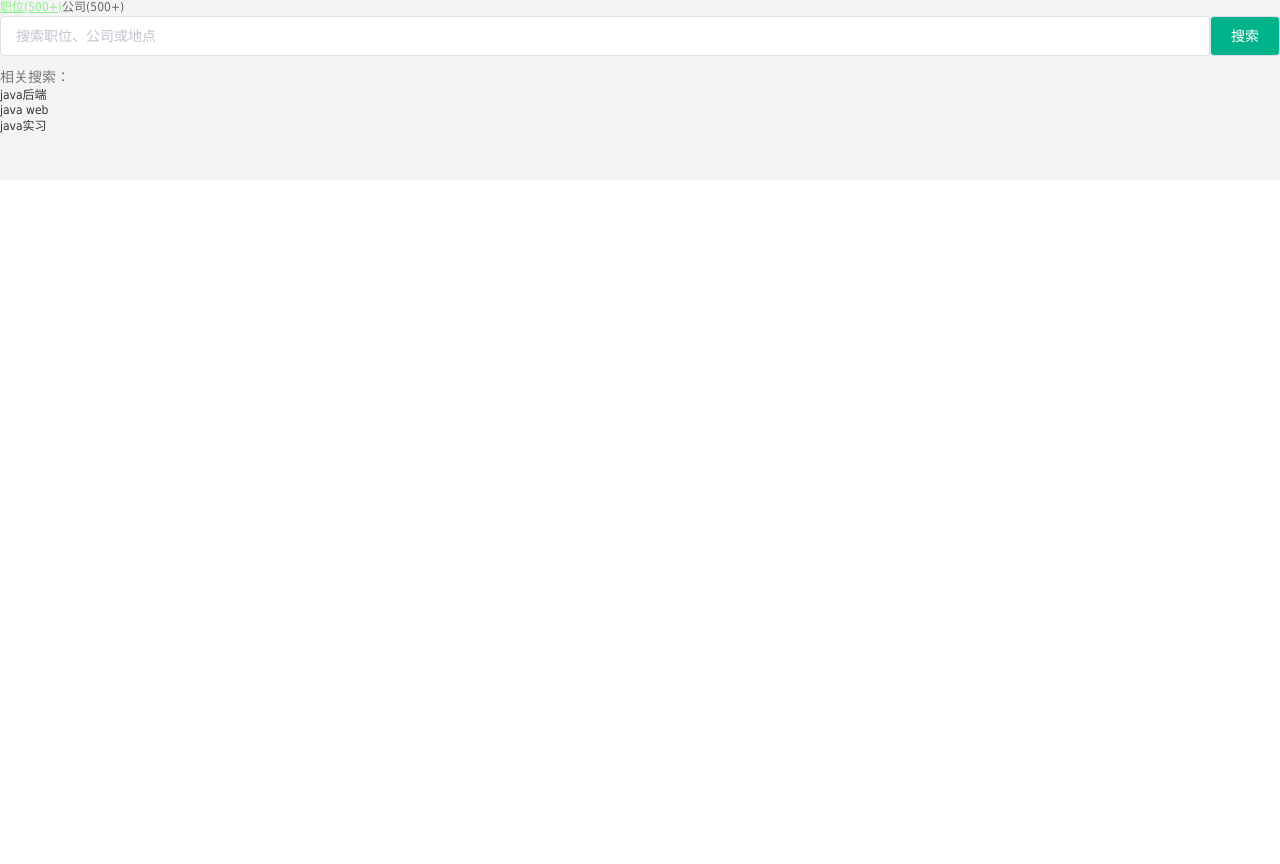
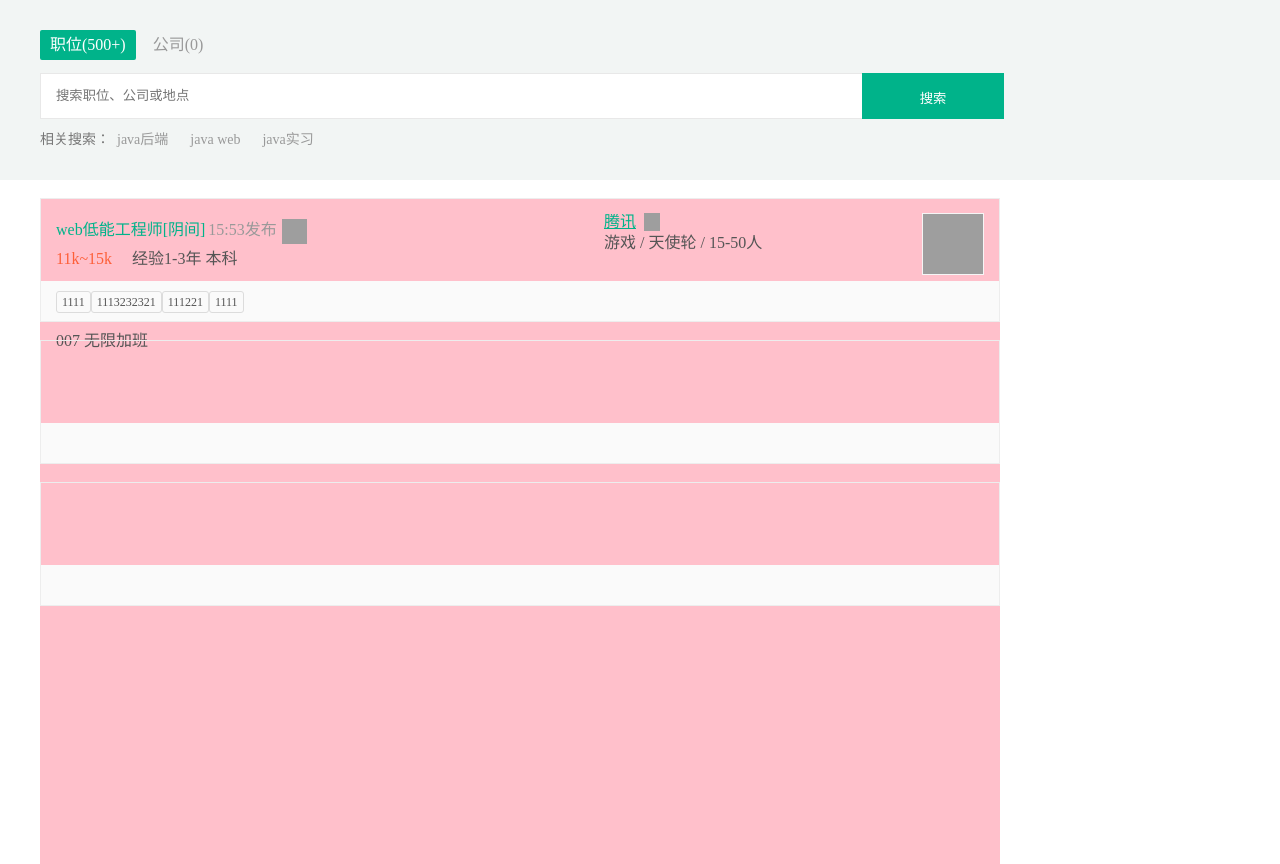
Before and after one commit to Coco0818/wuyanzu, a Vue app: page / in a window 1280 px wide. Before the commit the page ends 800 px from the top, so only its background shows below. Built offline with nearby package versions, Linux system fonts and the light colour scheme; grey boxes are pictures that could not be loaded.

Commit message:
feat:search页面完成一半

```diff
--- a/public/index.html
+++ b/public/index.html
@@ -5,7 +5,7 @@
     <meta http-equiv="X-UA-Compatible" content="IE=edge" />
     <meta name="viewport" content="width=device-width,initial-scale=1.0" />
     <link rel="icon" href="<%= BASE_URL %>favicon.ico" />
-    <link rel="stylesheet" href="../reset.css" />
+    <link rel="stylesheet" href="/reset.css" />
     <title><%= htmlWebpackPlugin.options.title %></title>
   </head>
   <body>
--- /dev/null
+++ b/public/reset.css
@@ -0,0 +1,48 @@
+/* http://meyerweb.com/eric/tools/css/reset/
+   v2.0 | 20110126
+   License: none (public domain)
+*/
+
+html, body, div, span, applet, object, iframe,
+h1, h2, h3, h4, h5, h6, p, blockquote, pre,
+a, abbr, acronym, address, big, cite, code,
+del, dfn, em, img, ins, kbd, q, s, samp,
+small, strike, strong, sub, sup, tt, var,
+b, u, i, center,
+dl, dt, dd, ol, ul, li,
+fieldset, form, label, legend,
+table, caption, tbody, tfoot, thead, tr, th, td,
+article, aside, canvas, details, embed,
+figure, figcaption, footer, header, hgroup,
+menu, nav, output, ruby, section, summary,
+time, mark, audio, video {
+	margin: 0;
+	padding: 0;
+	border: 0;
+	font-size: 100%;
+	font: inherit;
+	vertical-align: baseline;
+}
+/* HTML5 display-role reset for older browsers */
+article, aside, details, figcaption, figure,
+footer, header, hgroup, menu, nav, section {
+	display: block;
+}
+body {
+	line-height: 1;
+}
+ol, ul {
+	list-style: none;
+}
+blockquote, q {
+	quotes: none;
+}
+blockquote:before, blockquote:after,
+q:before, q:after {
+	content: '';
+	content: none;
+}
+table {
+	border-collapse: collapse;
+	border-spacing: 0;
+}
--- a/reset.css
+++ /dev/null
@@ -1,62 +0,0 @@
-/* 清除内外边距 */
-body, h1, h2, h3, h4, h5, h6, hr, p, blockquote,
-dl, dt, dd, ul, ol, li,
-pre,
-fieldset, lengend, button, input, textarea,
-th, td {
-    margin: 0;
-    padding: 0;
-}
-
-/* 设置默认字体 */
-body,
-button, input, select, textarea { /* for ie */
-    /*font: 12px/1 Tahoma, Helvetica, Arial, "宋体", sans-serif;*/
-    font: 12px/1.3 "Microsoft YaHei",Tahoma, Helvetica, Arial, "\5b8b\4f53", sans-serif; /* 用 ascii 字符表示，使得在任何编码下都无问题 */
-    color: #333;
-}
-
-
-h1 { font-size: 18px; /* 18px / 12px = 1.5 */ }
-h2 { font-size: 16px; }
-h3 { font-size: 14px; }
-h4, h5, h6 { font-size: 100%; }
-
-address, cite, dfn, em, var, i{ font-style: normal; } /* 将斜体扶正 */
-b, strong{ font-weight: normal; } /* 将粗体扶细 */
-code, kbd, pre, samp, tt { font-family: "Courier New", Courier, monospace; } /* 统一等宽字体 */
-small { font-size: 12px; } /* 小于 12px 的中文很难阅读，让 small 正常化 */
-
-/* 重置列表元素 */
-ul, ol { list-style: none; }
-
-/* 重置文本格式元素 */
-a { text-decoration: none; color: #666;}
-
-
-/* 重置表单元素 */
-legend { color: #000; } /* for ie6 */
-fieldset, img { border: none; }
-button, input, select, textarea {
-    font-size: 100%; /* 使得表单元素在 ie 下能继承字体大小 */
-}
-
-/* 重置表格元素 */
-table {
-    border-collapse: collapse;
-    border-spacing: 0;
-}
-
-/* 重置 hr */
-hr {
-    border: none;
-    height: 1px;
-}
-
-/* 让非ie浏览器默认也显示垂直滚动条，防止因滚动条引起的闪烁 */
-html { overflow-y: scroll; }
-
-a:hover{
-    color : lightgreen;
-    text-decoration: underline;
-}
--- a/src/App.vue
+++ b/src/App.vue
@@ -1,16 +1,19 @@
 <template>
   <div class="serach-container">
+    <!-- 搜索框 -->
     <div class="search-header">
-      <div class="searchTab">
-        <a href="javascript:;">职位(500+)</a>
-        <a href="javascript:;">公司(500+)</a>
+      <div class="search-bar">
+        <div class="search-tab">
+          <a href="javascript:;" class="active">职位(500+)</a>
+          <a href="javascript:;" class="disable" disabled>公司(0)</a>
         </div>
         <div class="search-keyword">
-        <el-input
+          <input
             placeholder="搜索职位、公司或地点"
             class="search-input"
-        ></el-input>
-        <el-button class="search-button">搜索</el-button>
+            v-model="xxx"
+          />
+          <button class="search-button">搜索</button>
           <!-- <input type="text" placeholder="搜索职位、公司或地点" /> -->
         </div>
         <div class="search-title">
@@ -23,22 +26,142 @@
         </div>
       </div>
     </div>
+    <!-- 搜索列表 -->
+    <div class="search-content">
+      <div class="search-content-left">
+        <div class="job">
+          <ul class="job-ul">
+            <li class="job-ul-li">
+              <div class="job-ul-li-top">
+                <div class="job-position">
+                  <div class="job-position-top">
+                    <a href="javascript:;" class="job-position-top-link"
+                      >web低能工程师[阴间]</a
+                    >
+                    <span class="job-position-top-time">15:53发布</span>
+                    <div class="chat_me"></div>
+                  </div>
+                  <div class="job-position-bottom">
+                    <span class="job-position-money">11k~15k</span>
+                    经验1-3年 本科
+                  </div>
+                </div>
+                <div class="job-company">
+                  <div class="job-company-name">
+                    <a href="javascript:;" class="job-company-link">腾讯</a>
+                    <i class="job-company-mark">
+                      <span style="display: none"
+                        >该企业已上传营业执照并通过资质验证审核
+                      </span>
+                    </i>
+                  </div>
+                  <div class="job-company-industry">
+                    游戏 / 天使轮 / 15-50人
+                  </div>
+                </div>
+                <div class="job-com_logo">
+                  <a href="javascript:;">
+                    <img
+                      src="//www.lgstatic.com/thumbnail_120x120/i/image/M00/3D/04/Ciqc1F8pCkeAEB4mAAAKiczPn0E302.jpg"
+                      alt=""
+                      class="jon-com-logo-img"
+                    />
+                  </a>
+                </div>
+              </div>
+              <div class="job-ul-li-bottom">
+                <div class="job-ul-li-bottom-left">
+                  <span>1111</span>
+                  <span>1113232321</span>
+                  <span>111221</span>
+                  <span>1111</span>
+                </div>
+                <div class="job-ul-li-bottom-right">007 无限加班</div>
+              </div>
+            </li>
+            <li class="job-ul-li">
+              <div class="job-ul-li-top"></div>
+              <div class="job-ul-li-bottom"></div>
+            </li>
+            <li class="job-ul-li">
+              <div class="job-ul-li-top"></div>
+              <div class="job-ul-li-bottom"></div>
+            </li>
+          </ul>
+        </div>
+      </div>
+      <div class="search-content-right"></div>
+    </div>
+  </div>
 </template>
 <script>
-export default {};
+export default {
+  data() {
+    return {
+      xxx: "",
+    };
+  },
+};
 </script>
 <style scoped>
 .search-header {
   height: 180px;
   background-color: #f2f5f4;
 }
-
+.search-bar {
+  width: 1200px;
+  margin: 0 auto;
+  padding-top: 30px;
+  height: 46px;
+}
 .search-keyword {
   display: flex;
+}
+.search-input {
+  display: inline-block;
+  padding: 12px 15px;
+  width: 791px;
+  height: 20px;
+  line-height: 20px;
+  border-color: #fff;
+  border: 1px solid #E8E8E8;
+  border-right: 0;
+}
+.search-input:focus {
+  outline: none;
+  border: 1px solid #00b38a;
+  border-right: none;
+}
+.search-tab {
+  margin-bottom: 13px;
+}
+.search-tab a {
+  display: inline-block;
+  margin-right: 7px;
+  padding: 7px 10px;
+  border-radius: 2px;
+  text-decoration: none;
+}
+.search-tab .disable {
+  color: #999;
+}
+.search-tab .active {
+  background-color: #00b38a;
+  color: #fff;
 }
 .search-button {
   background-color: #00b38a;
   color: #fff;
+  width: 142px;
+  height: 46px;
+  padding: 15px 55px;
+  border: 0;
+}
+.search-button:hover {
+  background-color: #00a58a;
+}
+.search-title {
+  display: flex;
 }
 .search-title-tip {
   display: inline-block;
@@ -49,7 +172,162 @@ export default {};
   color: #777;
   line-height: 22px;
 }
-search-title-content {
+.search-title-ul {
+  display: flex;
+  margin-right: 7px;
+  margin-top: 10px;
+  height: 22px;
+  line-height: 22px;
+}
+.search-title-content {
   font-size: 14px;
+  margin-right: 22px;
+  color: #999;
+}
+
+/* 搜索列表 */
+.search-content {
+  width: 1200px;
+  margin: 0 auto;
+  display: flex;
+}
+.search-content-left {
+  width: 960px;
+}
+.search-content-left .job {
+  widows: 960px;
+  background-color: pink;
+
+  height: 666px;
+}
+.job-ul-li {
+  position: relative;
+  color: #555;
+  border: 1px solid #ededed;
+  margin-top: 18px;
+}
+.job-ul-li-top {
+  width: 928px;
+  height: 68px;
+  padding: 14px 15px 0;
+  display: flex;
+}
+.job-ul-li-bottom {
+  width: 928px;
+  height: 40px;
+  padding: 0 15px;
+  background-color: #fafafa;
+}
+
+.job-position {
+  width: 528px;
+  margin-right: 20px;
+}
+.job-position-top {
+  height: 34px;
+  line-height: 34px;
+}
+.job-position-top-link {
+  text-decoration: none;
+  margin: 0;
+  font-size: 16px;
+  overflow: hidden;
+  text-overflow: ellipsis;
+  white-space: nowrap;
+  color: #00b38a;
+}
+.job-position-top-time {
+  margin: 0 3px;
+  color: #999;
+}
+.chat_me {
+  display: inline-block;
+  position: relative;
+  vertical-align: middle;
+  width: 25px;
+  height: 25px;
+  background: url(//www.lgstatic.com/lg-www-fed/search-result/modules/positions/img/icon-chat_4a70ffc.png) no-repeat 0 0;
+  cursor: pointer;
+  margin-left: 2px;
+}
+.job-company-link {
+  display: inline-block;
+  max-width: 180px;
+  overflow: hidden;
+  text-overflow: ellipsis;
+  white-space: nowrap;
+  color: #00b38a;
+  font-size: 16px;
+  vertical-align: middle;
+}
+.job-company-mark {
+  position: relative;
+  display: inline-block;
+  width: 16px;
+  height: 18px;
+  margin-left: 0.5em;
+  background: url(//www.lgstatic.com/lg-www-fed/search-result/modules/positions/img/approve_aae725a.png) no-repeat 0 0;
+  vertical-align: middle;
+  cursor: pointer;
+}
+.job-company-industry {
+  height: 24px;
+  line-height: 24px;
+  overflow: hidden;
+  text-overflow: ellipsis;
+  white-space: nowrap;
+}
+.jon-com-logo-img {
+  display: block;
+  width: 60px;
+  height: 60px;
+  border: 1px solid #f5f5f5;
+}
+.job-ul-li-bottom-left {
+  width: 528px;
+  height: 40px;
+  margin-right: 20px;
+  line-height: 40px;
+  overflow: hidden;
+}
+.job-ul-li-bottom-left span {
+  display: inline-block;
+  max-width: 108px;
+  height: 20px;
+  padding: 0 5px;
+  font-size: 12px;
+  line-height: 20px;
+  color: #555;
+  border: 1px solid #dcdcdc;
+  border-radius: 3px;
+  vertical-align: middle;
+  overflow: hidden;
+  text-overflow: ellipsis;
+  white-space: nowrap;
+}
+.job-ul-li-bottom-right {
+  width: 380px;
+  height: 40px;
+  line-height: 40px;
+  overflow: hidden;
+  text-overflow: ellipsis;
+  white-space: nowrap;
+  word-wrap: normal;
+}
+.job-position-bottom {
+  height: 24px;
+  line-height: 24px;
+}
+.job-position-money {
+  margin-right: 1em;
+  font-size: 16px;
+  color: #fd5f39;
+}
+.job-company {
+  width: 303px;
+  margin-right: 15px;
+}
+.job-com_logo {
+  width: 62px;
 }
 </style>
--- a/src/main.js
+++ b/src/main.js
@@ -4,6 +4,7 @@ import router from "./router";
 import store from "./store";
 
 import element from "element-ui";
+
 import "element-ui/lib/theme-chalk/index.css";
 Vue.use(element);
 
```
Lines whose indentation alone changed are shown as unchanged.
